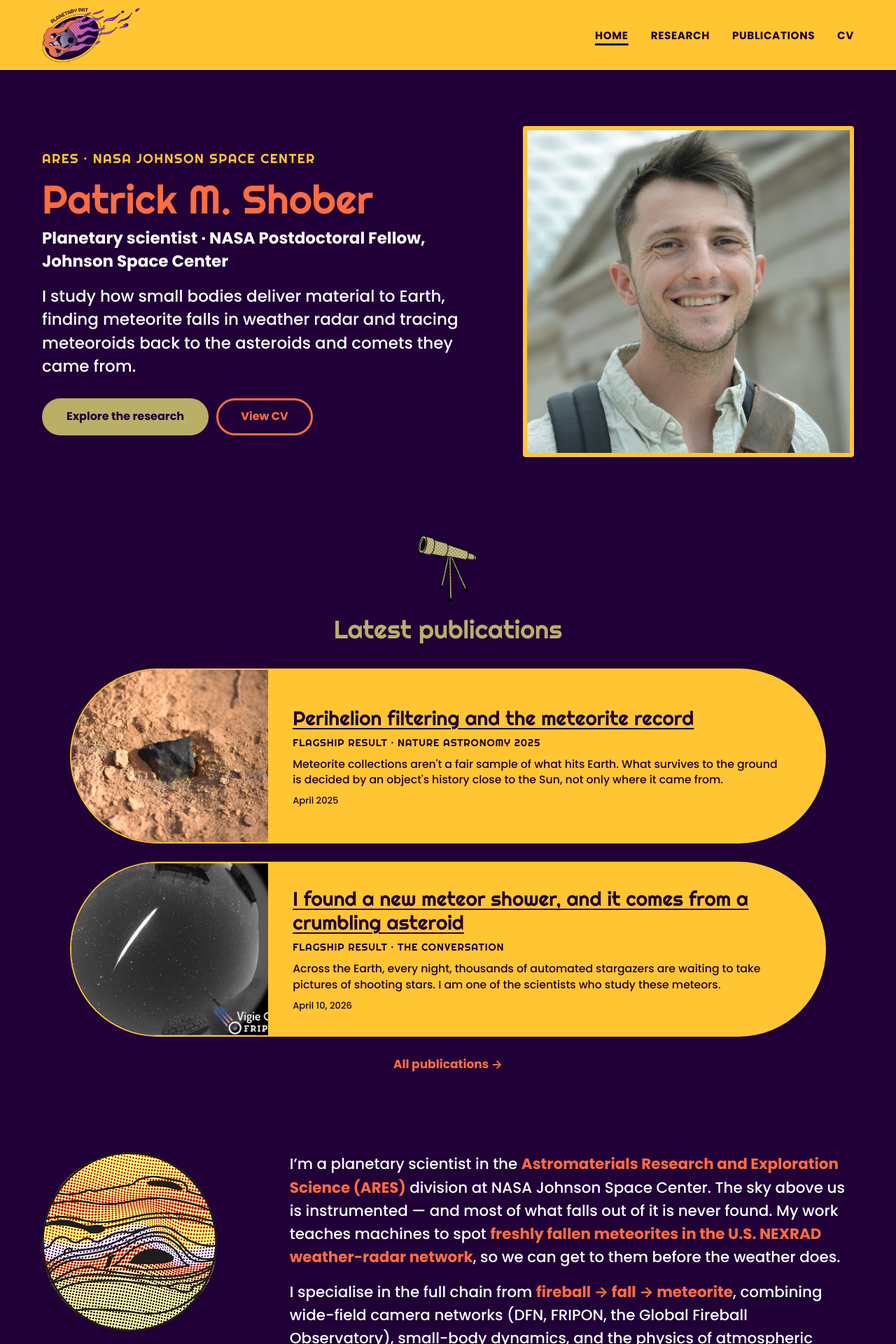
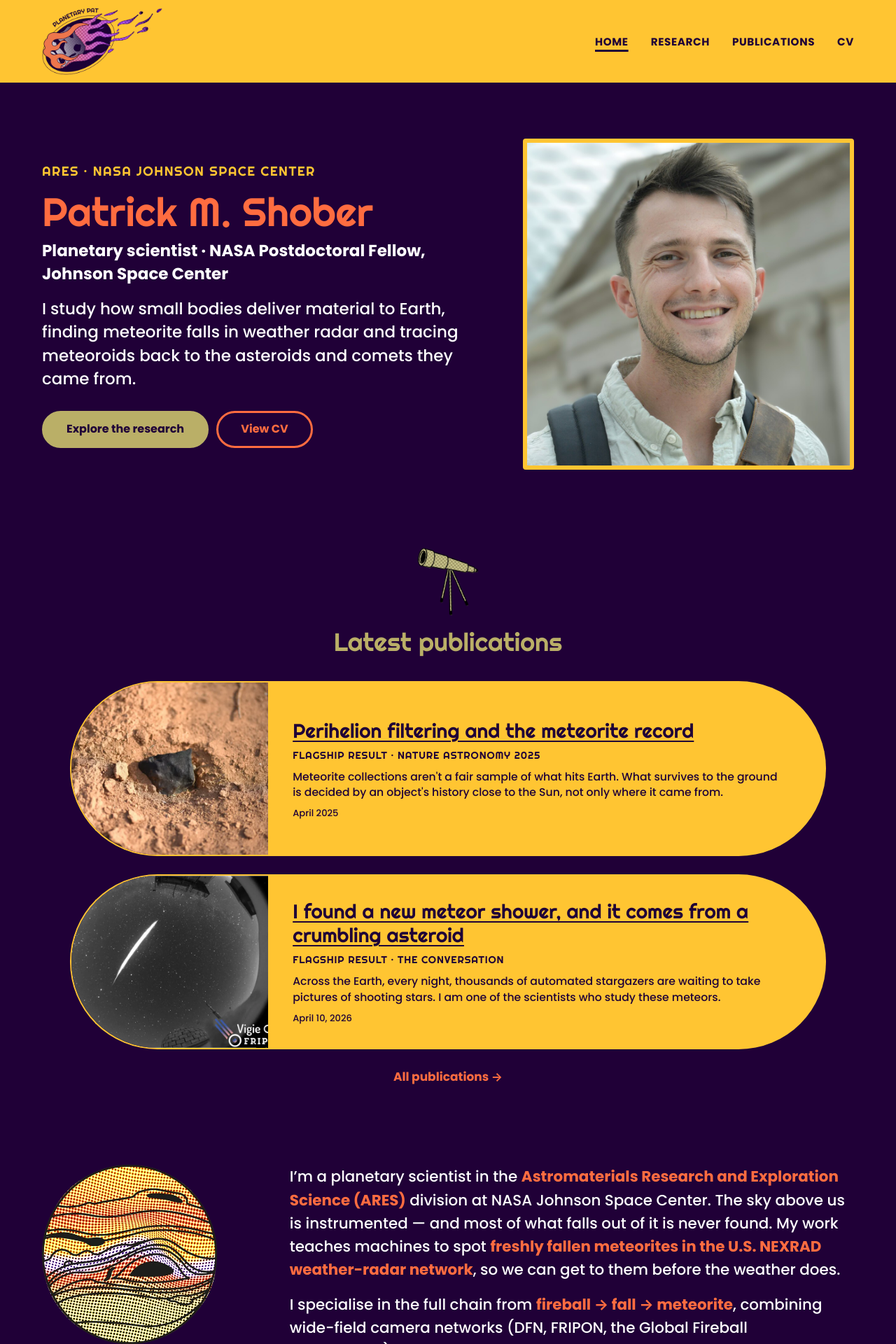
Before and after one commit to pshober/pshober.github.io, a Jekyll site: the page built from index.md, in a window 1280 px wide. Shown: the top 1920 px of the page at 70% size. Built offline with Jekyll 4.4.1, drawn with Linux system fonts in a browser that asks for light colours.

Commit message:
Bigger Planetary Pat logo in the header (96px desktop / 68px mobile)
Co-Authored-By: Claude Fable 5 <noreply@anthropic.com>

```diff
--- a/_includes/header.html
+++ b/_includes/header.html
@@ -3,7 +3,7 @@
   <nav class="nav container" aria-label="Primary">
     <a class="nav__brand" href="{{ '/' | relative_url }}">
       <img src="{{ '/assets/img/brand/logo-purple.webp' | relative_url }}"
-           alt="Planetary Pat — Patrick M. Shober, home" width="140" height="78">
+           alt="Planetary Pat — Patrick M. Shober, home" width="172" height="96">
     </a>
     <ul class="nav__links">
       <li><a href="{{ '/' | relative_url }}"            {% if url == '/' %}class="is-active" aria-current="page"{% endif %}>Home</a></li>
--- a/_sass/_layout.scss
+++ b/_sass/_layout.scss
@@ -30,11 +30,11 @@ main { display: block; }
   gap: 1rem;
   padding-top: 0.7rem;
   padding-bottom: 0.7rem;
-  min-height: 96px;
+  min-height: 112px;
 }
 
 .nav__brand { display: inline-flex; align-items: center; }
-.nav__brand img { display: block; height: 78px; width: auto; }
+.nav__brand img { display: block; height: 96px; width: auto; }
 .nav__brand:hover { text-decoration: none; }
 
 .nav__links {
--- a/_sass/_responsive.scss
+++ b/_sass/_responsive.scss
@@ -11,7 +11,7 @@
   .hero__photo { max-width: 320px; }
 
   .nav { flex-wrap: wrap; min-height: 0; padding-top: 0.6rem; padding-bottom: 0.6rem; justify-content: center; row-gap: 0.2rem; }
-  .nav__brand img { height: 56px; }
+  .nav__brand img { height: 68px; }
   .nav__links { gap: 1rem; justify-content: center; }
   .nav__links a { font-size: 0.8rem; }
 
```
